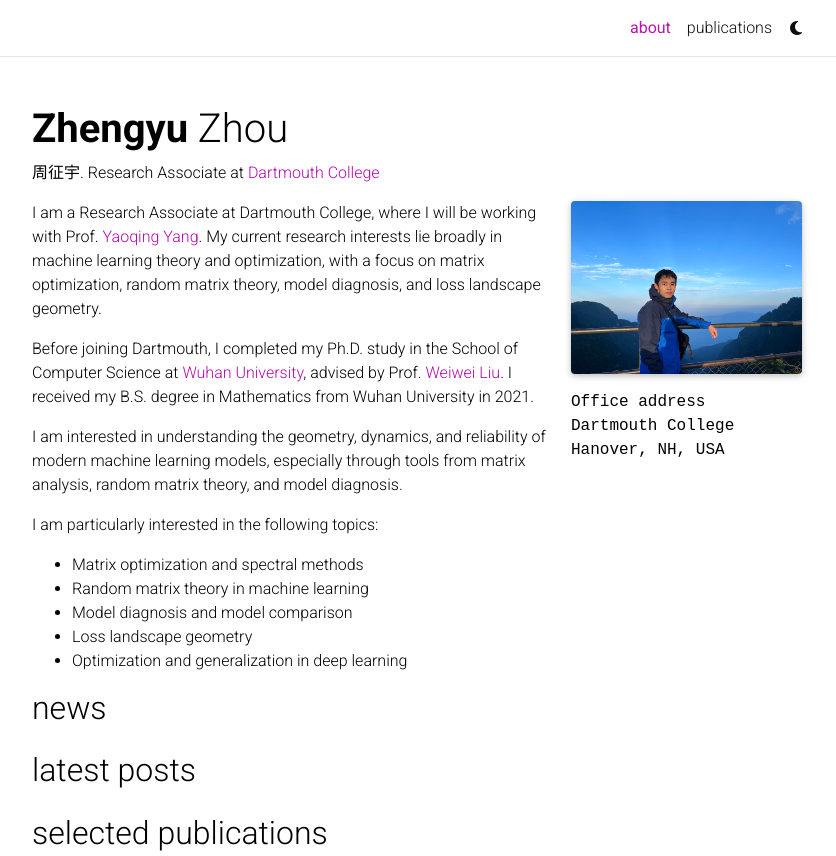
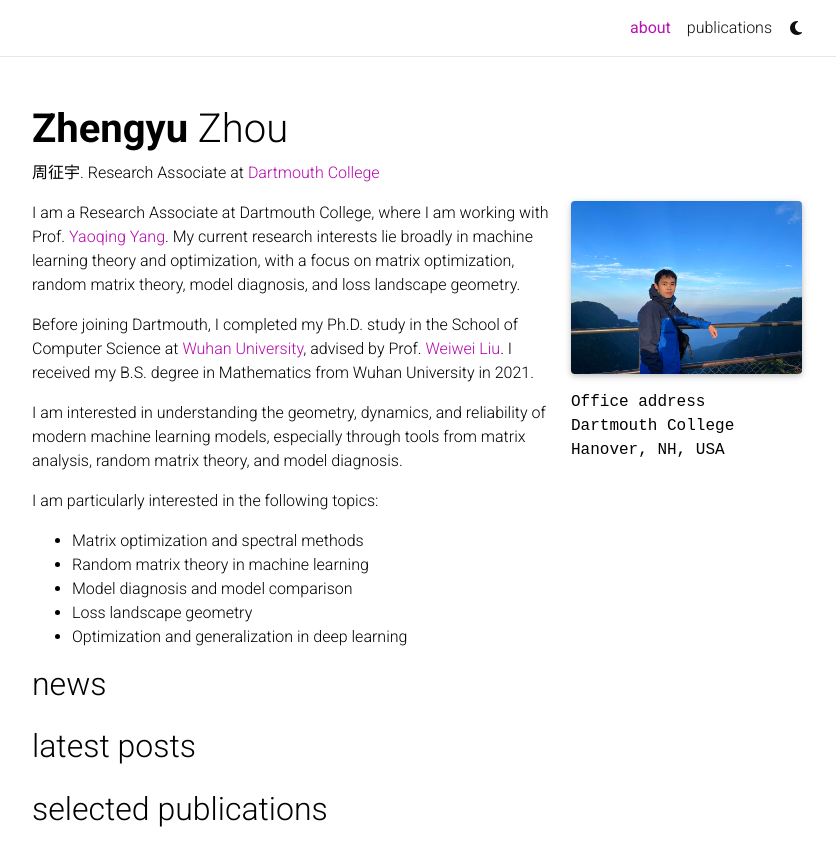
Before and after one commit to zzy126/zzy126.github.io, a Jekyll site: the page built from _pages/about.md, in a window 1280 px wide and 1169 px high, cut to the strip 0-856 px from the top of the window. Shown: the whole strip, without its empty margins (223-1059 px from the left). Built offline with Jekyll 4.4.1, drawn with Linux system fonts in a browser that asks for light colours; full-size pictures stand in for the smaller copies a plugin makes; comment, search, counter and statistics services are not loaded; a style sheet for code colours, icons or effects is not loaded.

Commit message:
Update about.md

```diff
--- a/_pages/about.md
+++ b/_pages/about.md
@@ -21,7 +21,7 @@
 social: true  # includes social icons at the bottom of the page
 ---
 
-I am a Research Associate at Dartmouth College, where I will be working with Prof. [Yaoqing Yang](https://sites.google.com/site/yangyaoqingcmu/). My current research interests lie broadly in machine learning theory and optimization, with a focus on matrix optimization, random matrix theory, model diagnosis, and loss landscape geometry.
+I am a Research Associate at Dartmouth College, where I am working with Prof. [Yaoqing Yang](https://sites.google.com/site/yangyaoqingcmu/). My current research interests lie broadly in machine learning theory and optimization, with a focus on matrix optimization, random matrix theory, model diagnosis, and loss landscape geometry.
 
 Before joining Dartmouth, I completed my Ph.D. study in the School of Computer Science at [Wuhan University](https://en.whu.edu.cn/), advised by Prof. [Weiwei Liu](https://sites.google.com/site/weiweiliuhomepage). I received my B.S. degree in Mathematics from Wuhan University in 2021.
 
```
